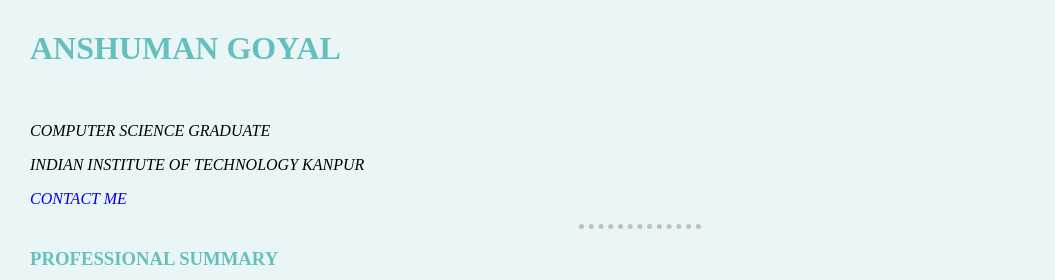
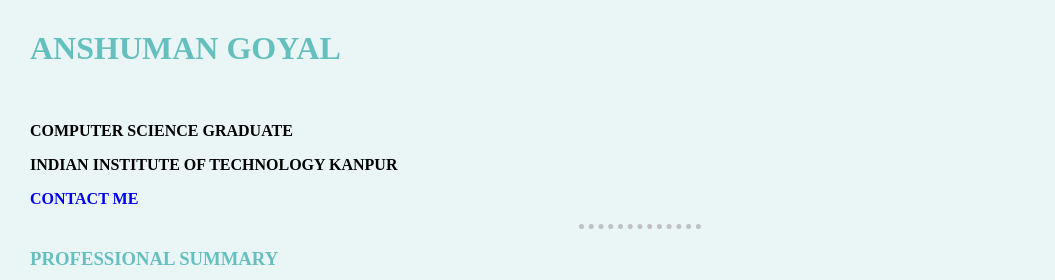
Before and after one commit to Goyalansh/MY-CV, a plain HTML site: page index.html in a window 1280 px wide. Shown: the top 280 px of the page, 0-1055 px from the left. Drawn offline with Linux system fonts and the light colour scheme.

Commit message:
added new styling

```diff
--- a/index.html
+++ b/index.html
@@ -12,9 +12,9 @@
 <body>
   <img  class="logo" src="logo.png" align="right" alt="iitk">
   <h1>ANSHUMAN GOYAL</h1><br>
-  <p><em>COMPUTER SCIENCE GRADUATE</em></p>
-  <p><em>INDIAN INSTITUTE OF TECHNOLOGY KANPUR</em></p>
-  <p><em><a href="contacts.html" style="text-decoration:none">CONTACT ME</a></em></p>
+  <p><strong>COMPUTER SCIENCE GRADUATE</strong></p>
+  <p><strong>INDIAN INSTITUTE OF TECHNOLOGY KANPUR</strong></p>
+  <p><strong><a href="contacts.html" style="text-decoration:none">CONTACT ME</a></strong></p>
   <hr>
   <h3>PROFESSIONAL SUMMARY</h3>
   <p>To be a part of an organization that offers challenges and provides opportunities to enhance my technical knowledge and skills. To keep myself updated on current trends and technologies that add values to the organization and my career. Ready
```
